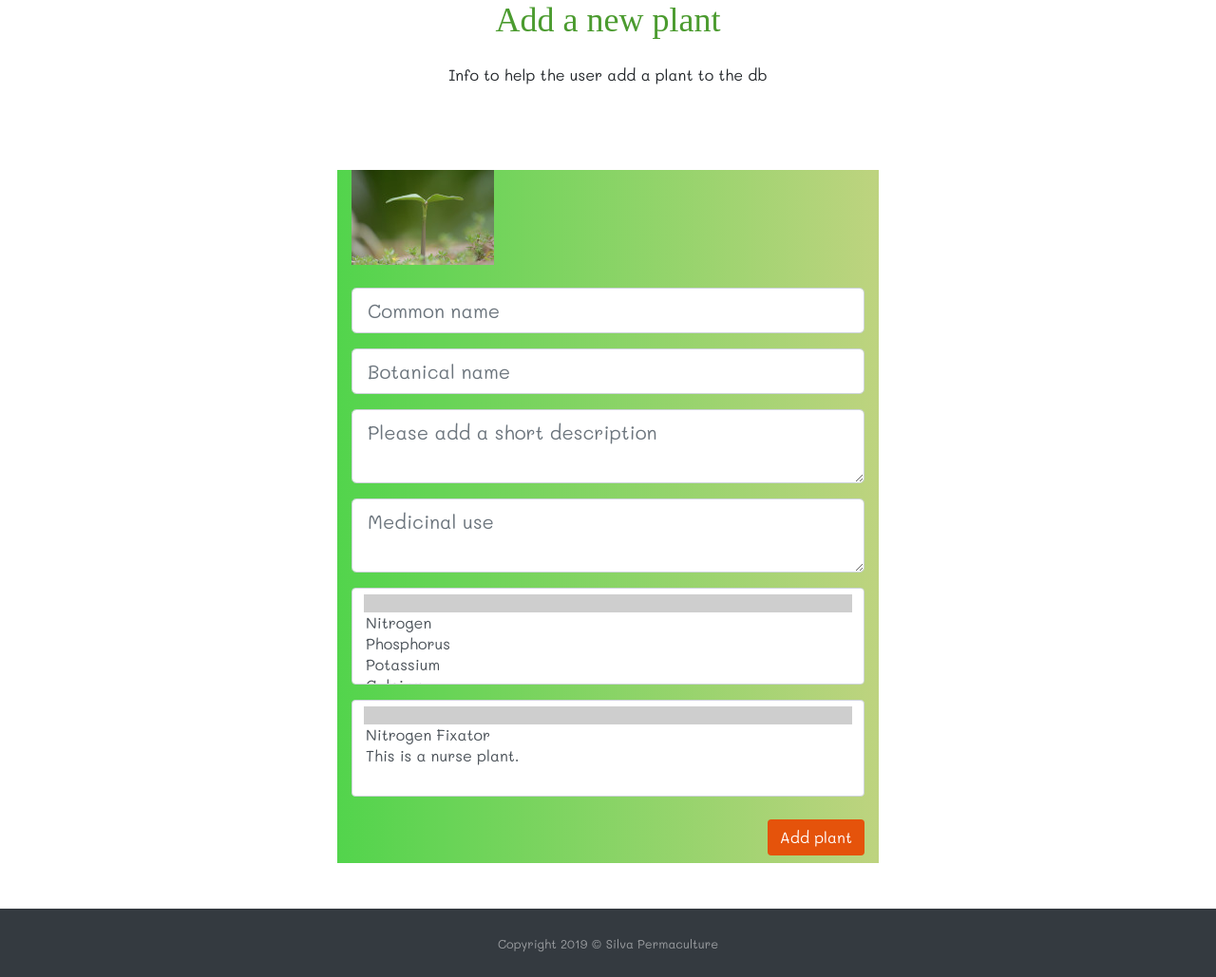
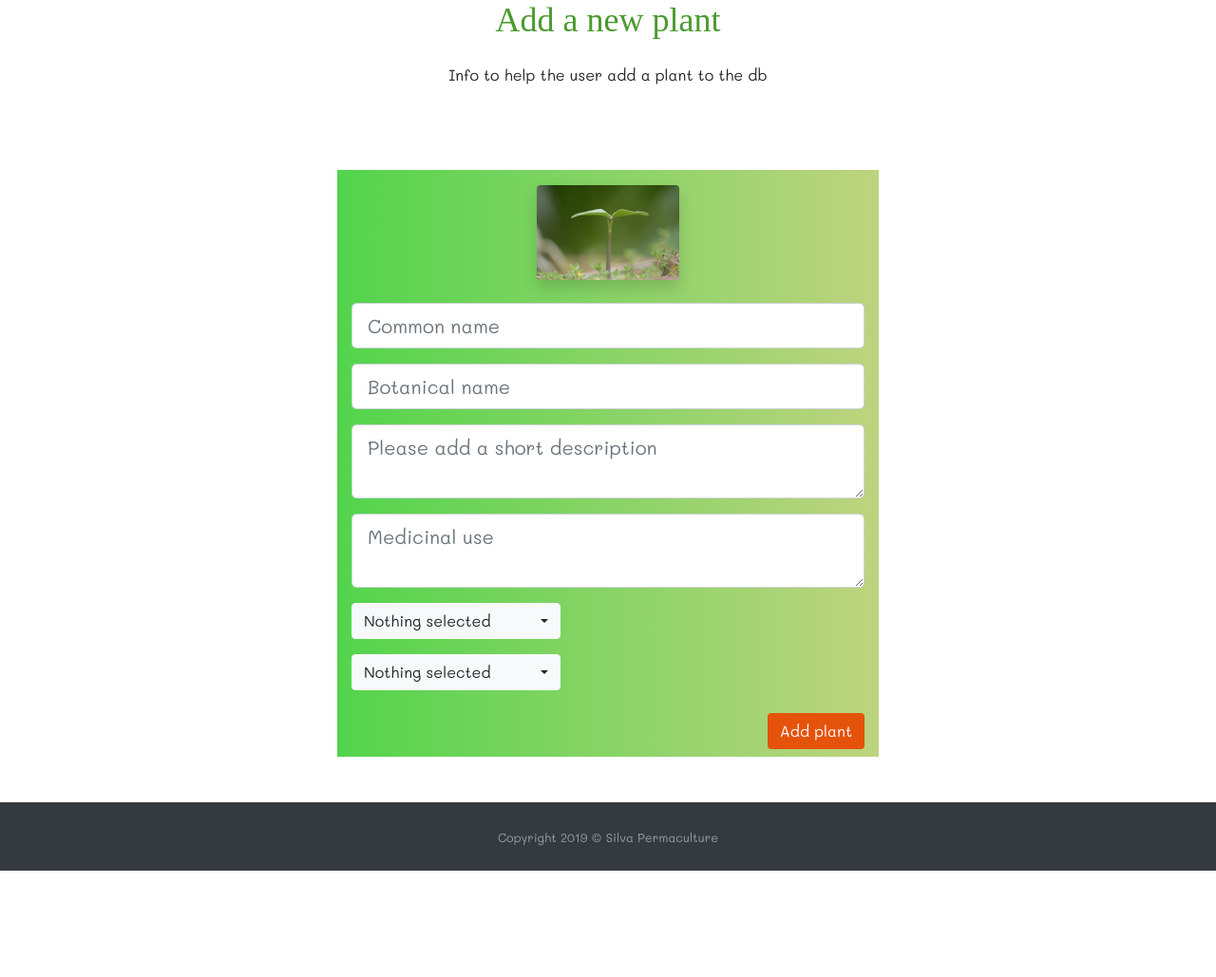
Before and after one commit to Walachul/SilvaPermaculture, a Flask app: page /plants/new/ in a window 1280 px wide. Shown: the part 104-1133 px from the top of the page at 95% size. After the commit the page ends 1021 px from the top, so only its background shows below. Run offline with Flask 2, Linux system fonts and the light colour scheme; a user stored in the database is signed in; data comes from the database, SQL or seed files in the repository; both versions use the stored data as it was after the commit; some libraries are stand-ins or nearby versions.

Commit message:
Implemented better design and functionality for the select multiple element. User can click to select multiple , rather than holding CTRL + click. Tested=works.

```diff
--- a/silvapermaculture/routes.py
+++ b/silvapermaculture/routes.py
@@ -163,6 +163,7 @@ def update_plant(plant_id):
         plant.nfn = form.nfn.data
         db.session.commit()
         flash(f'You have successfully updated the plant !', 'success')
+
         return redirect(url_for('plant', plant_id=plant.id))
     elif request.method == 'GET':
         #Form is filled with the current data for a plant
@@ -172,8 +173,9 @@ def update_plant(plant_id):
         form.medicinal.data = plant.medicinal
         form.dna.data = plant.dna
         form.nfn.data = plant.nfn
+    #User can go back to the plant he wanted to update, without the action of updating.
+    back_to_plant = url_for('plant', plant_id=plant.id)
 
-    back_to_plant = url_for('plant', plant_id=plant.id)
     image_file = url_for('static', filename='img/plants/default_plant_pic.jpg')
     return render_template('update_plant.html', title='Update plant', image_file=image_file,
                            form=form, header ="Update a plant" , return_to_page=back_to_plant)
--- a/silvapermaculture/templates/layout.html
+++ b/silvapermaculture/templates/layout.html
@@ -7,6 +7,8 @@
     <meta http-equiv="X-UA-Compatible" content="ie=edge">
     <!--Bootstrap CSS-->
     <link rel="stylesheet" href="https://stackpath.bootstrapcdn.com/bootstrap/4.3.1/css/bootstrap.min.css" integrity="sha384-ggOyR0iXCbMQv3Xipma34MD+dH/1fQ784/j6cY/iJTQUOhcWr7x9JvoRxT2MZw1T" crossorigin="anonymous">
+    <!-- Multiple Select CSS  -->
+    <link rel="stylesheet" href="https://cdn.jsdelivr.net/npm/bootstrap-select@1.13.9/dist/css/bootstrap-select.min.css">
     <!-- Font Awesome -->
     <link rel="stylesheet" href="https://use.fontawesome.com/releases/v5.3.1/css/all.css" integrity="sha384-mzrmE5qonljUremFsqc01SB46JvROS7bZs3IO2EmfFsd15uHvIt+Y8vEf7N7fWAU"
 crossorigin="anonymous">
@@ -108,5 +110,7 @@ crossorigin="anonymous">
 <script src="https://code.jquery.com/jquery-3.3.1.slim.min.js" integrity="sha384-q8i/X+965DzO0rT7abK41JStQIAqVgRVzpbzo5smXKp4YfRvH+8abtTE1Pi6jizo" crossorigin="anonymous"></script>
 <script src="https://cdnjs.cloudflare.com/ajax/libs/popper.js/1.14.7/umd/popper.min.js" integrity="sha384-UO2eT0CpHqdSJQ6hJty5KVphtPhzWj9WO1clHTMGa3JDZwrnQq4sF86dIHNDz0W1" crossorigin="anonymous"></script>
 <script src="https://stackpath.bootstrapcdn.com/bootstrap/4.3.1/js/bootstrap.min.js" integrity="sha384-JjSmVgyd0p3pXB1rRibZUAYoIIy6OrQ6VrjIEaFf/nJGzIxFDsf4x0xIM+B07jRM" crossorigin="anonymous"></script>
+<!-- MultipleSelect JS-->
+<script src="https://cdn.jsdelivr.net/npm/bootstrap-select@1.13.9/dist/js/bootstrap-select.min.js"></script>
 </body>
 </html>
--- a/silvapermaculture/templates/new_plant.html
+++ b/silvapermaculture/templates/new_plant.html
@@ -12,7 +12,10 @@
         </div>
         <div class="row">
             <div class="col-12 col-lg-6 mx-auto my-5" id="login">
-                    <img class="img-fluid" src="{{ image_file }}"  alt="Default plant image"/>
+                    <div class="text-center my-3 ">
+                         <img class="img-fluid rounded shadow" src="{{ image_file }}"  alt="Default plant image"/>
+                    </div>
+
                     <form id="registration" class="my-4" method="POST" action="" enctype="multipart/form-data">
                         {{ form.hidden_tag() }} <!-- CSRF token -->
                           <div class="form-group">
@@ -64,11 +67,11 @@
                               {% endif %}
                           </div>
                           <div class="form-group">
-                            {{ form.dna(class="custom-select", multiple=True) }}
+                            {{ form.dna(class_="selectpicker", multiple=True) }}
 
                           </div>
                            <div class="form-group">
-                               {{ form.nfn(class="custom-select", multiple=True)}}
+                               {{ form.nfn(class_="selectpicker", multiple=True) }}
                            </div>
 
                               {{ form.submit(class="btn float-right my-2", id="login-btn") }}
--- a/silvapermaculture/templates/update_plant.html
+++ b/silvapermaculture/templates/update_plant.html
@@ -73,11 +73,11 @@
                               {% endif %}
                           </div>
                           <div class="form-group">
-                            {{ form.dna(class="custom-select", multiple=True) }}
+                            {{ form.dna(class="selectpicker", multiple=True) }}
 
                           </div>
                            <div class="form-group">
-                               {{ form.nfn(class="custom-select", multiple=True)}}
+                               {{ form.nfn(class="selectpicker", multiple=True)}}
                            </div>
 
                               {{ form.submit(class="btn float-right my-2", id="login-btn") }}
```
Also changed, not shown: silvapermaculture/plants.db, silvapermaculture/static/img/plants/4471d027f91d8dfc.jpg (added), silvapermaculture/static/img/plants/5e02886ef6ac6ee7.jpg (added).
